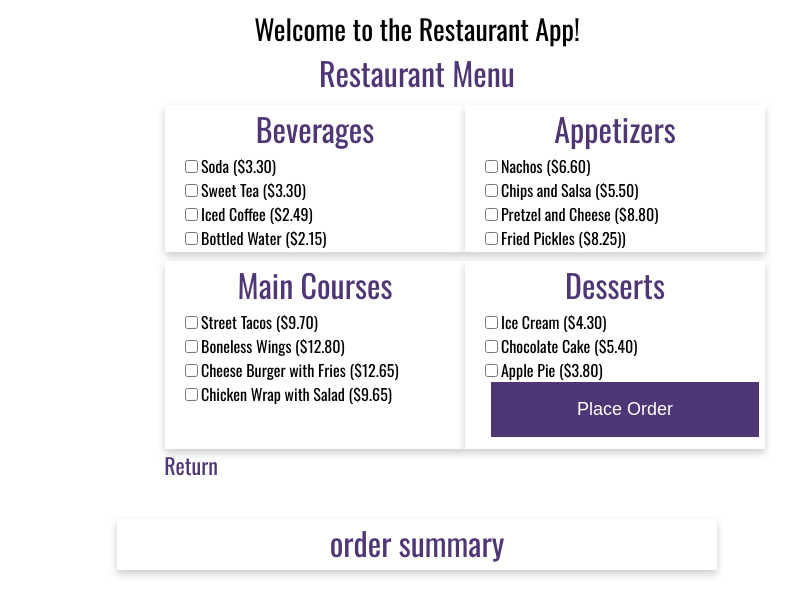
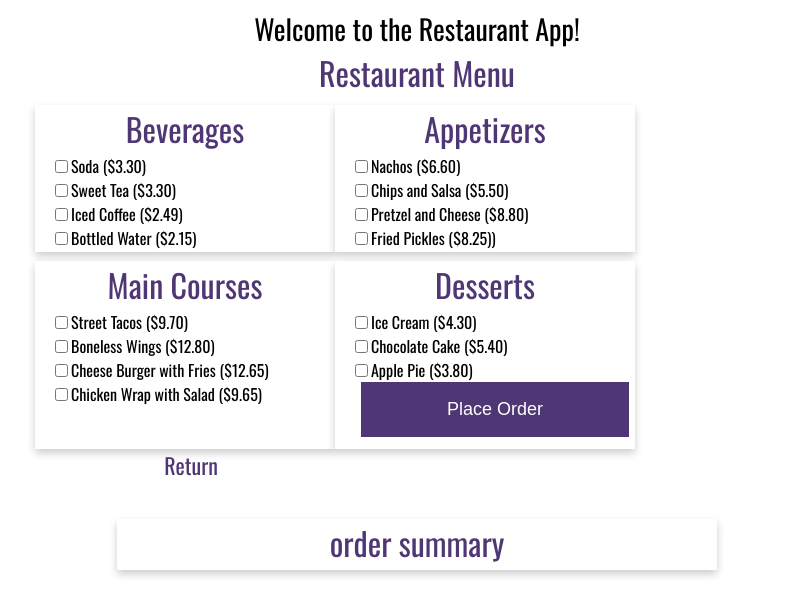
Before and after one commit to marksolm/web-330, a plain HTML site: page week-3/restaurant.html in a window 1280 px wide. Shown: the whole page, without its empty margins (223-1022 px from the left). Drawn offline with nearby package versions, Linux system fonts and the light colour scheme.

Commit message:
margin left changed for restaurant.css

```diff
--- a/week-3/restaurant.css
+++ b/week-3/restaurant.css
@@ -8,7 +8,7 @@ Description: Styling for the restaurant.html file
 .card-container {
     display: inline-grid;
     grid-template-columns: auto auto;
-    margin-left: 380px;
+    margin-left: 250px;
 }
  /* This is the setup for the .grid-main */
 .grid-main{
```
